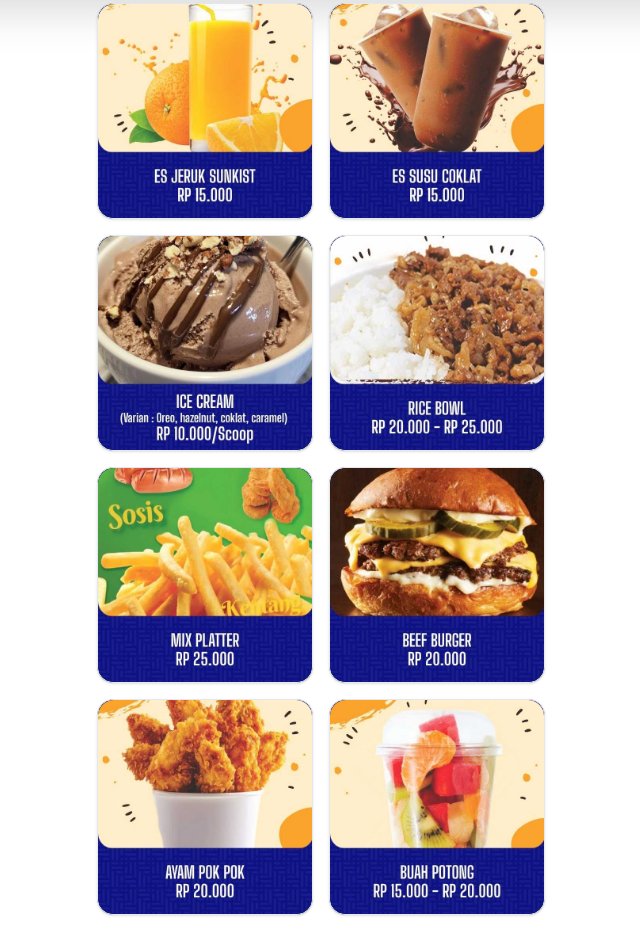
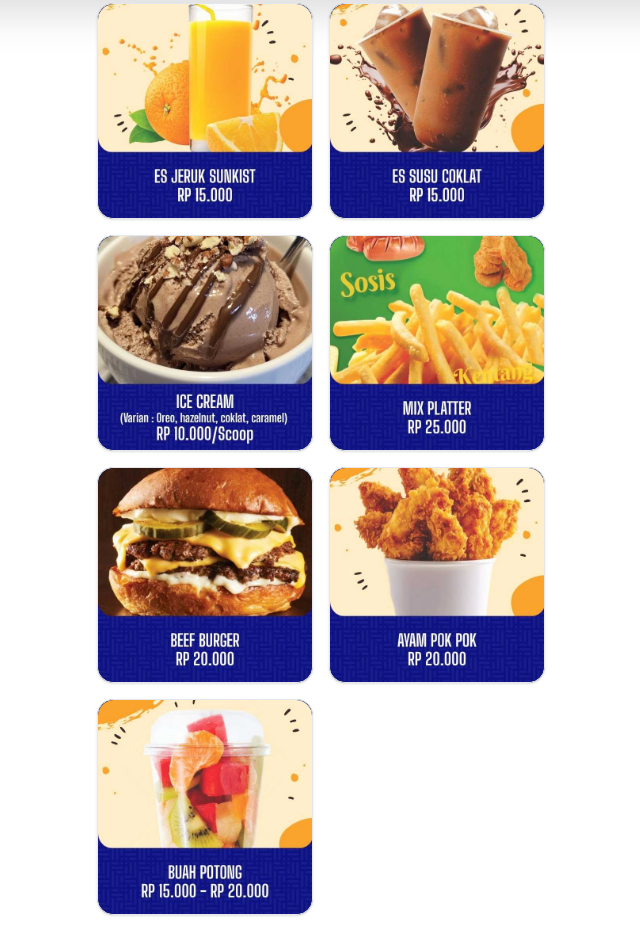
Before and after one commit to daelzikri/mafest, a plain HTML site: page tenant4.html in a window 1280 px wide. Shown: the part 806-1737 px from the top of the page, without its empty margins (319-959 px from the left). Drawn offline with nearby package versions, Linux system fonts and the light colour scheme.

Commit message:
hapus rice bowl di la nina

```diff
--- a/tenant4.html
+++ b/tenant4.html
@@ -150,11 +150,6 @@
                 <!-- Menu Item 1 -->
                 <div
                     class="bg-festival-navy rounded-2xl md:rounded-2xl shadow overflow-hidden cursor-pointer hover:shadow-lg transition-shadow border border-gray-200 aspect-square flex flex-col">
-                    <img src="../assets/menut4/menu4.jpg" alt="Coffee Gula Aren" class="w-full h-full object-cover rounded-2xl">
-                </div>
-                <!-- Menu Item 1 -->
-                <div
-                    class="bg-festival-navy rounded-2xl md:rounded-2xl shadow overflow-hidden cursor-pointer hover:shadow-lg transition-shadow border border-gray-200 aspect-square flex flex-col">
                     <img src="../assets/menut4/menu5.jpg" alt="Coffee Gula Aren" class="w-full h-full object-cover rounded-2xl">
                 </div>
                 <!-- Menu Item 1 -->
```
Also changed, not shown: assets/menut4/menu4.jpg (deleted).
